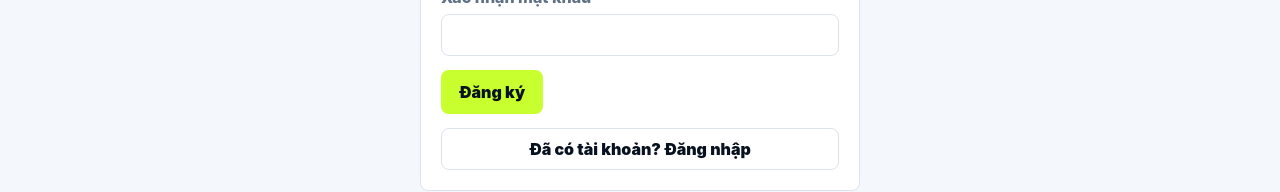
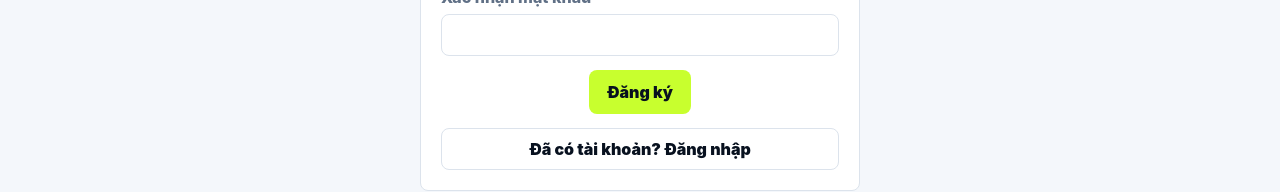
Before and after one commit to nvtquang/football-jersey-commerce, a React (Vite) app in the folder frontend/: page /register in a window 1280 px wide. Shown: the part 520-712 px from the top of the page. Built offline with nearby package versions, Linux system fonts and the light colour scheme; no server answers.

Commit message:
adjusting some html

```diff
--- a/frontend/src/features/auth/RegisterPage.jsx
+++ b/frontend/src/features/auth/RegisterPage.jsx
@@ -49,7 +49,7 @@ export default function RegisterPage() {
         <label>Email<input value={form.email} onChange={(e) => updateField('email', e.target.value)} type="email" required /></label>
         <label>Mật khẩu<input value={form.password} onChange={(e) => updateField('password', e.target.value)} type="password" minLength={8} required /></label>
         <label>Xác nhận mật khẩu<input value={form.confirmPassword} onChange={(e) => updateField('confirmPassword', e.target.value)} type="password" minLength={8} required /></label>
-        <button className="primary" type="submit">Đăng ký</button>
+        <div style={{ display: 'flex', justifyContent: 'center' }} ><button className="primary" type="submit">Đăng ký</button></div>
         <Link className="auth-switch" to="/login">Đã có tài khoản? Đăng nhập</Link>
       </form>
     </main>
```
